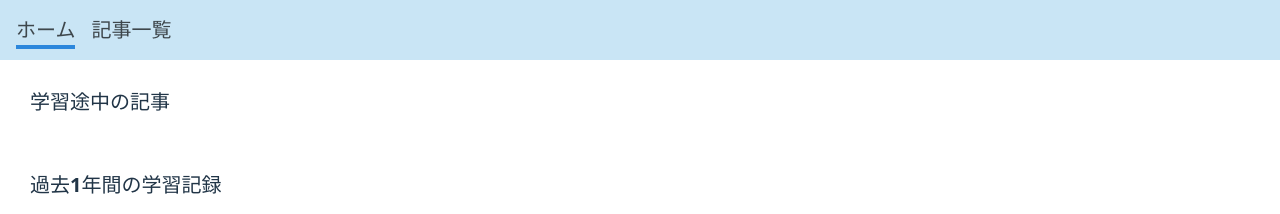
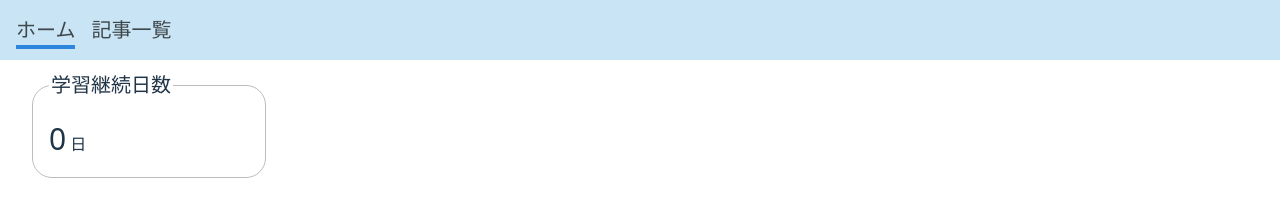
Before and after one commit to nishino203xx/knowledge-stocker, a React app in the folder app/: page / in a window 1280 px wide. Shown: the top 214 px of the page. Built offline with nearby package versions, Linux system fonts and the light colour scheme; the HTML template or start-up script is replaced by a standard one.

Commit message:
feat:学習継続日数を算出しホーム画面に表示（#7）

```diff
--- a/app/src/features/home/pages/HomePage.tsx
+++ b/app/src/features/home/pages/HomePage.tsx
@@ -1,9 +1,11 @@
+import { LearningStreak } from "@/features/studyLog/components/LearningStreak";
 import { Heatmap } from "../components/Heatmap";
 import { InProgressArticles } from "../components/InProgressArticles/InProgressArticles";
 
 export function HomePage() {
   return (
     <>
+      <LearningStreak></LearningStreak>
       <InProgressArticles></InProgressArticles>
       <Heatmap></Heatmap>
     </>
--- /dev/null
+++ b/app/src/features/studyLog/components/LearningStreak.module.scss
@@ -0,0 +1,20 @@
+.LearningStreak {
+  width: 200px;
+  padding: 0 16px;
+  border: solid 1px #bdbcbc;
+  border-radius: 20px;
+}
+
+.LearningStreak__title {
+  font-size: 20px;
+}
+
+.LearningStreak__value {
+  display: flex;
+  align-items: baseline;
+  gap: 4px;
+}
+
+.LearningStreak__count {
+  font-size: 30px;
+}
--- /dev/null
+++ b/app/src/features/studyLog/components/LearningStreak.tsx
@@ -0,0 +1,20 @@
+import { StudyLogStorage } from "../storage/studyLogStorage";
+import { calculateLearningStreak } from "../utils/calculateLearningStreak";
+import style from "./LearningStreak.module.scss";
+
+/**
+ * 学習継続日数を表示するコンポーネント
+ */
+export const LearningStreak = () => {
+  const logs = StudyLogStorage.load();
+  const streak = calculateLearningStreak(logs);
+  return (
+    <fieldset className={style.LearningStreak}>
+      <legend className={style.LearningStreak__title}>学習継続日数</legend>
+      <p className={style.LearningStreak__value}>
+        <span className={style.LearningStreak__count}>{streak}</span>
+        <span>日</span>
+      </p>
+    </fieldset>
+  );
+};
--- /dev/null
+++ b/app/src/features/studyLog/utils/calculateLearningStreak.ts
@@ -0,0 +1,28 @@
+import type { DailyCountMap } from "../types/StudyLog";
+import { getTodayKey } from "./getTodayKey";
+
+/**
+ * 学習継続日数を算出
+ *
+ * 今日から過去へ遡り、学習記録が存在する日数を連続で数える。
+ * 学習記録が存在しない日が見つかった時点で集計を終了する。
+ * @param logs 日付ごとの学習記事数
+ * @returns 学習継続日数
+ */
+export const calculateLearningStreak = (logs: DailyCountMap): number => {
+  let current = getTodayKey();
+  let streak = 0;
+
+  while (true) {
+    if ((logs[current] ?? 0) === 0) {
+      break;
+    }
+
+    streak++;
+    const date = new Date(current);
+    date.setDate(date.getDate() - 1);
+    current = date.toISOString().slice(0, 10);
+  }
+
+  return streak;
+};
```
